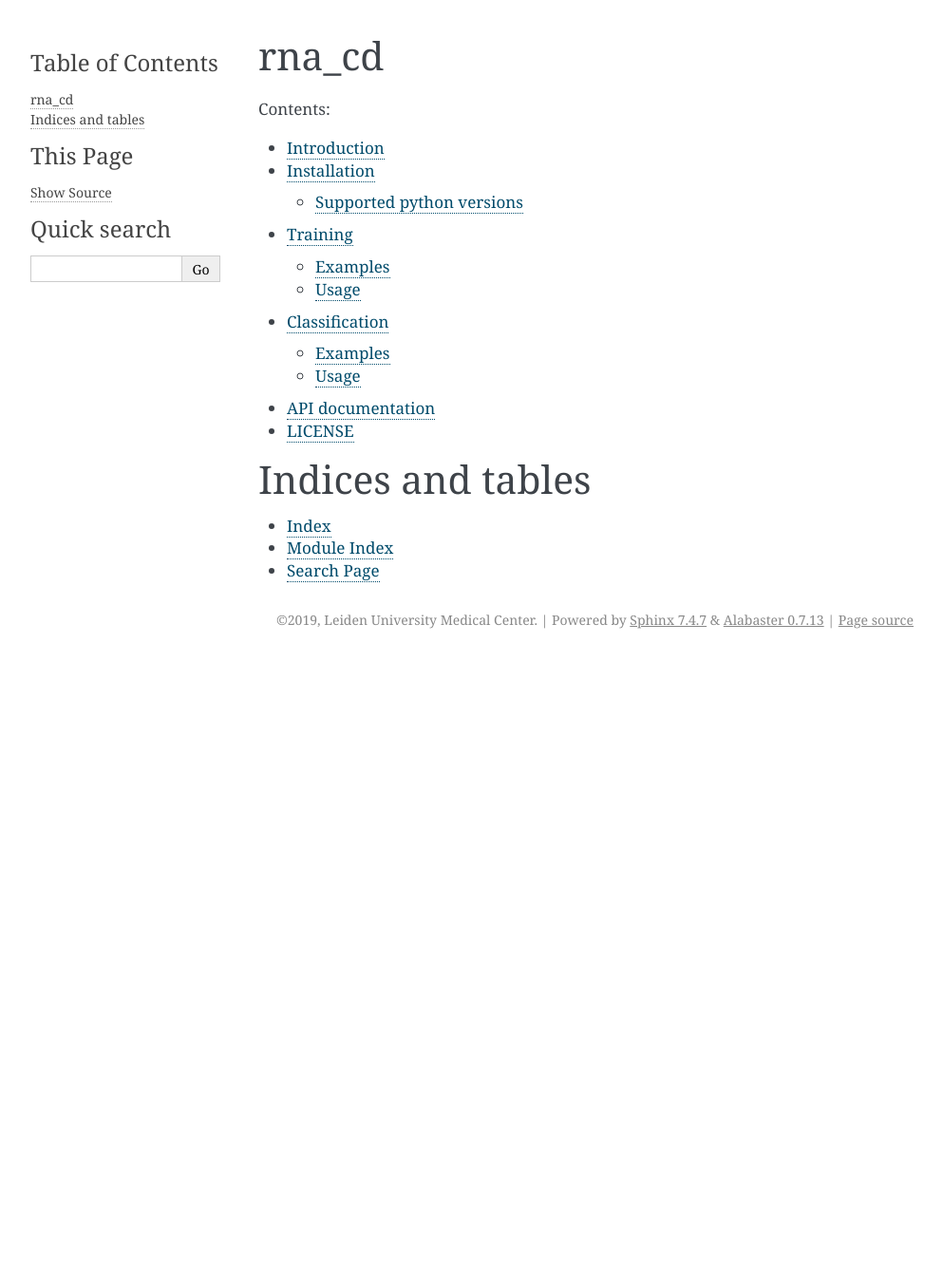
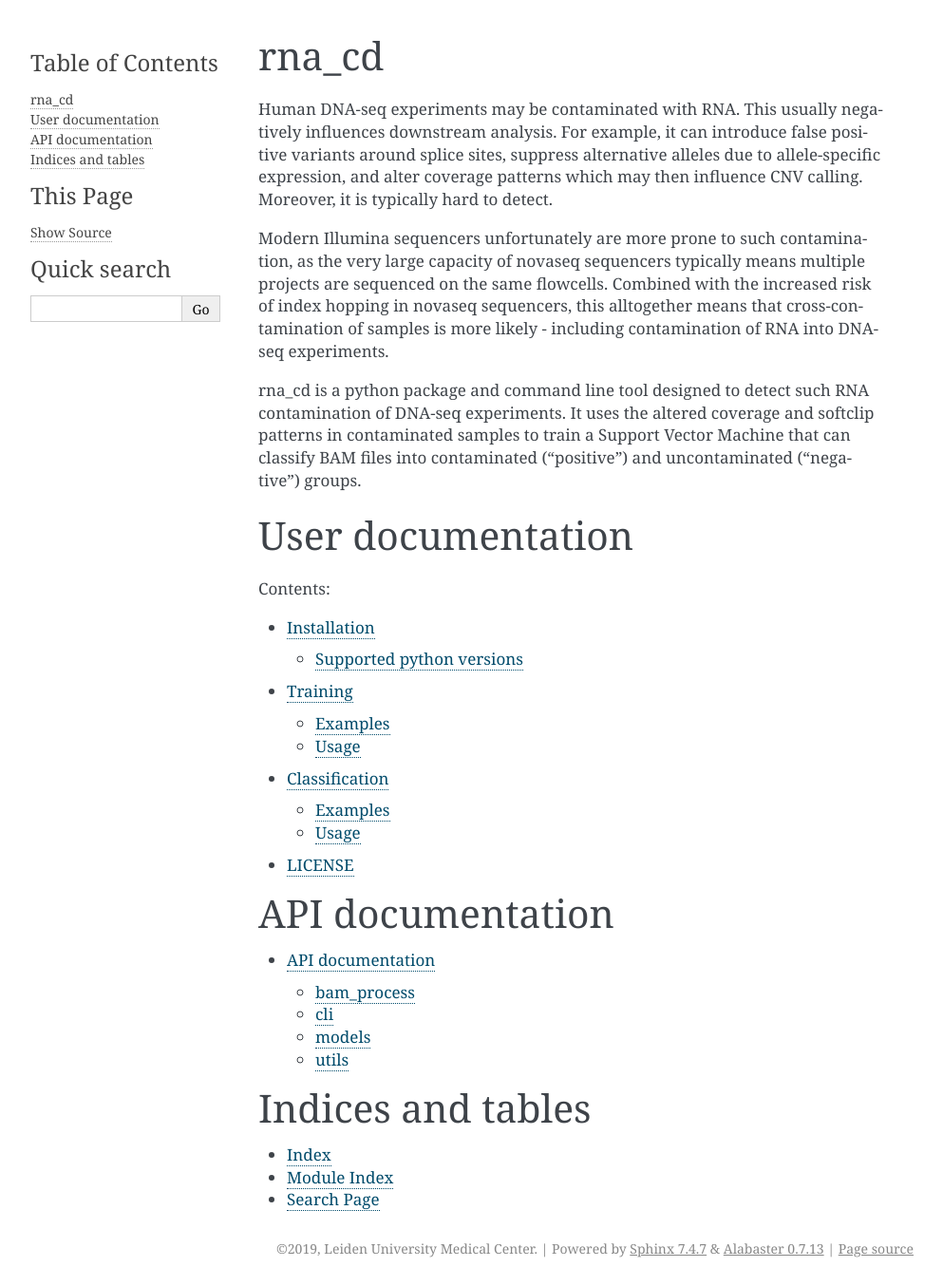
Before and after one commit to LUMC/rna_cd, a Sphinx documentation site: the page built from docs/source/index.rst, in a window 1280 px wide. Shown: the whole page at 95% size, without its empty margins (148-1141 px from the left). Built offline with Sphinx 7.4.7, drawn with Linux system fonts in a browser that asks for light colours; pages that are not in the unit, such as notebooks, are missing from menus; before the commit the page ends 900 px from its top, so only the background shows below that.

Commit message:
reorganize index rst

```diff
--- a/docs/source/api.rst
+++ b/docs/source/api.rst
@@ -1,14 +1,22 @@
 API documentation
 =================
 
+bam_process
+--------------
 .. automodule:: rna_cd.bam_process
     :members:
 
+cli
+---
 .. automodule:: rna_cd.cli
     :members:
 
+models
+------
 .. automodule:: rna_cd.models
     :members:
 
+utils
+-----
 .. automodule:: rna_cd.utils
     :members:
--- a/docs/source/index.rst
+++ b/docs/source/index.rst
@@ -1,17 +1,47 @@
 rna_cd
 ==================================
+Human DNA-seq experiments may be contaminated with RNA. This usually
+negatively influences downstream analysis. For example, it can introduce
+false positive variants around splice sites, suppress alternative alleles
+due to allele-specific expression, and alter coverage patterns which may then
+influence CNV calling. Moreover, it is typically hard to detect.
+
+Modern Illumina sequencers unfortunately are more prone to such contamination,
+as the very large capacity of novaseq sequencers typically means multiple
+projects are sequenced on the same flowcells. Combined with the increased risk
+of index hopping in novaseq sequencers, this alltogether means that
+cross-contamination of samples is more likely - including contamination of
+RNA into DNA-seq experiments.
+
+rna_cd is a python package and command line tool designed to detect such
+RNA contamination of DNA-seq experiments. It uses the altered coverage
+and softclip patterns in contaminated samples to train a Support Vector
+Machine that can classify BAM files into contaminated ("positive") and
+uncontaminated ("negative") groups.
+
+
+
+User documentation
+==================
 
 ..  toctree::
     :maxdepth: 2
     :caption: Contents:
 
-    introduction
     installation
     training
     classification
-    api
     changelog
     LICENSE
+
+
+API documentation
+=================
+
+.. toctree::
+   :maxdepth: 2
+
+   api
 
 
 
--- a/docs/source/installation.rst
+++ b/docs/source/installation.rst
@@ -28,4 +28,5 @@ We only support the following python versions:
 * python 3.6
 * python 3.7
 
-Python 2 is **not** supported.
+ .. note:: Python 2 is **not** supported in any way. Even attempting to
+           install the package on python 2 will result in failures.
--- a/docs/source/training.rst
+++ b/docs/source/training.rst
@@ -8,7 +8,7 @@ category, you can organize your BAM files in two distinct ways:
 1. Place all BAM files of the category in the same directory.
 2. Make a flat text file, where each line points to a path of a BAM file.
 
-Your BAM files must be indexed.
+.. note:: Your BAM files must be indexed.
 
 Once you have this in place, you need to choose the contig in your BAM file
 that you want to collect metrics for, and the chunksize. rna_cd will split
```
Also changed, not shown: docs/source/classification.rst (+4 -3 lines), docs/source/introduction.rst (deleted, +0 -21 lines).
